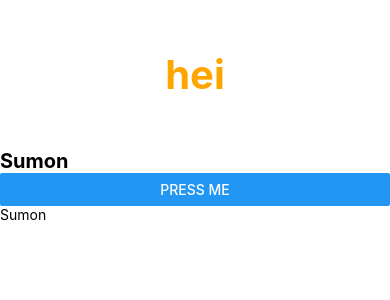
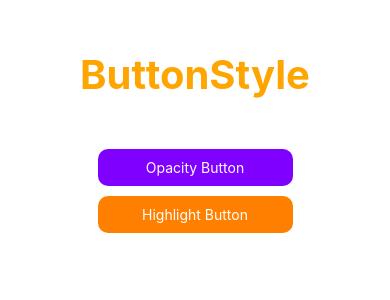
Before and after one commit to nuruddin-osman/react-native-practice, a React Native app: screen / in a window 390 px wide. Shown: the top 300 px of the page. Built offline with nearby package versions, Linux system fonts and the light colour scheme.

Commit message:
TouchableOpacity Vs TouchableHighlight button

```diff
--- a/App.jsx
+++ b/App.jsx
@@ -8,6 +8,7 @@ import ContactsScreen from './src/screens/contacts/ContactsScreen';
 import Grid from './src/components/Grid';
 import UseEffectHooks from './src/components/UseEffectHooks';
 import PracticeClass from './src/components/ClassComponents';
+import ButtonStyle from './src/components/ButtonStyle';
 
 const App = () => {
   return (
@@ -25,7 +26,8 @@ const App = () => {
         {/* <ContactsScreen /> */}
         {/* <Grid /> */}
         {/* <UseEffectHooks /> */}
-        <PracticeClass />
+        {/* <PracticeClass /> */}
+        <ButtonStyle />
       </View>
     </ScrollView>
   );
--- /dev/null
+++ b/src/components/ButtonStyle.jsx
@@ -0,0 +1,28 @@
+import { View, Text, TouchableOpacity, TouchableHighlight } from 'react-native';
+import React from 'react';
+import { styles } from '../screens/contacts/style';
+
+const ButtonStyle = () => {
+  return (
+    <View>
+      <Text style={styles.heading}>ButtonStyle</Text>
+      <View>
+        <TouchableOpacity
+          style={styles.touchableOpacityBtn}
+          activeOpacity={0.7}
+        >
+          <Text style={styles.touchableOpacityBtnText}>Opacity Button</Text>
+        </TouchableOpacity>
+        <TouchableHighlight
+          style={styles.touchableHeighlightBtn}
+          underlayColor="#8006f9"
+          onPress={() => console.log('hello')}
+        >
+          <Text style={styles.touchableOpacityBtnText}>Highlight Button</Text>
+        </TouchableHighlight>
+      </View>
+    </View>
+  );
+};
+
+export default ButtonStyle;
--- a/src/screens/contacts/style.js
+++ b/src/screens/contacts/style.js
@@ -3,8 +3,10 @@ import { StyleSheet } from 'react-native';
 export const styles = StyleSheet.create({
   heading: {
     fontSize: 40,
-    marginVertical: 30,
+    fontWeight: 'bold',
+    color: 'orange',
     textAlign: 'center',
+    marginVertical: 50,
   },
   itemWrapper: {
     backgroundColor: 'red',
@@ -20,4 +22,26 @@ export const styles = StyleSheet.create({
     color: '#f0f0f0',
     fontSize: 16,
   },
+
+  touchableOpacityBtn: {
+    backgroundColor: '#8000ff',
+    width: '50%',
+    borderRadius: 10,
+    paddingVertical: 10,
+    paddingHorizontal: 30,
+    alignSelf: 'center',
+    marginBottom: 10,
+  },
+  touchableHeighlightBtn: {
+    backgroundColor: '#ff8000',
+    width: '50%',
+    borderRadius: 10,
+    paddingVertical: 10,
+    paddingHorizontal: 30,
+    alignSelf: 'center',
+  },
+  touchableOpacityBtnText: {
+    color: '#FFF',
+    textAlign: 'center',
+  },
 });
```
